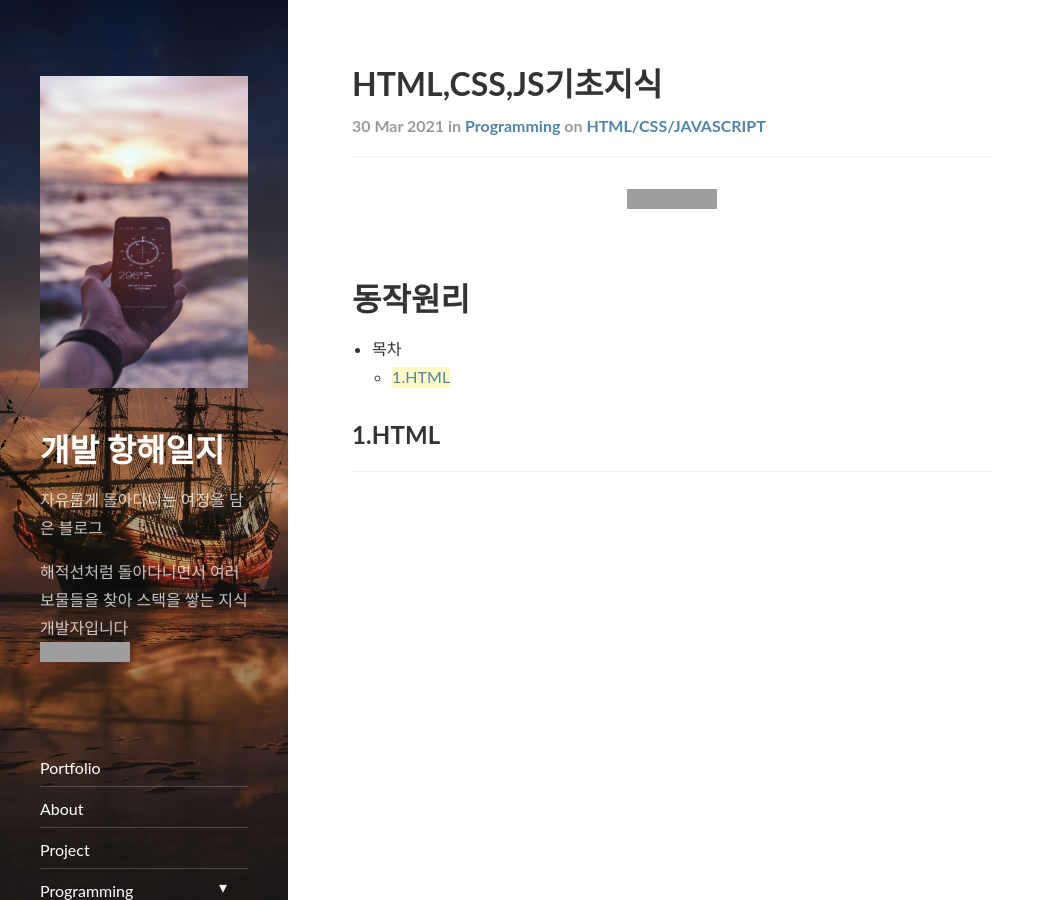
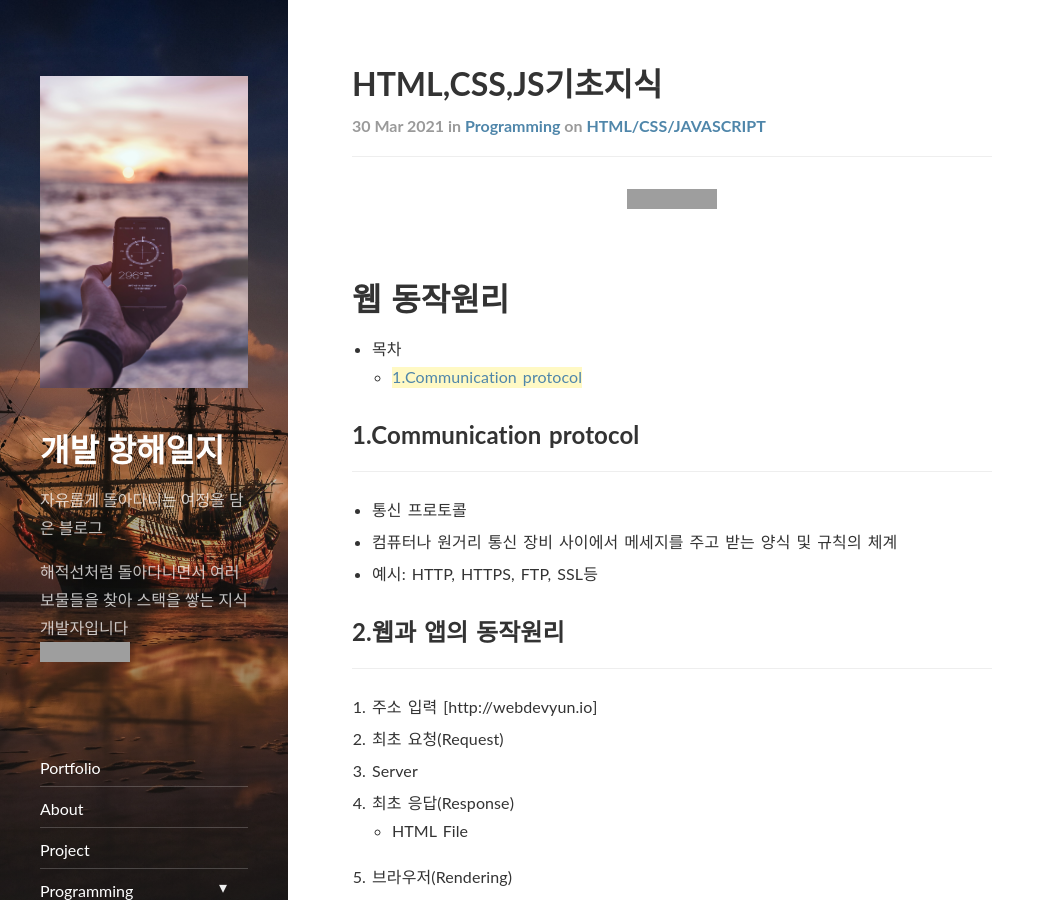
Before and after one commit to WebDev-Yun/Github-Blog, a Jekyll site: the page built from _posts/programming/2021-03-30-summary02.md, in a window 1280 px wide and 900 px high. Shown: the whole window, without its empty margins (0-1055 px from the left). Built offline with Jekyll 4.4.1, drawn with Linux system fonts in a browser that asks for light colours; nearby versions of some CDN libraries; comment, search, counter and statistics services are not loaded; some of the changed text lies outside the part shown; grey boxes are pictures that could not be loaded.

Commit message:
Docs: Summary02 posting content update

```diff
--- a/_posts/programming/2021-03-30-summary02.md
+++ b/_posts/programming/2021-03-30-summary02.md
@@ -8,11 +8,28 @@ comments: true
 
 ---
 
-# 동작원리
+
+# 웹 동작원리
 
 - 목차
-    - [1.HTML](#1.HTML)
+    - [1.Communication protocol](#1.Communication protocol)
 
 
-## 1.HTML
+## 1.Communication protocol
 ---
+- 통신 프로토콜
++ 컴퓨터나 원거리 통신 장비 사이에서 메세지를 주고 받는 양식 및 규칙의 체계
+- 예시: HTTP, HTTPS, FTP, SSL등
+
+## 2.웹과 앱의 동작원리
+---
+1. 주소 입력 [http://webdevyun.io]
+2. 최초 요청(Request)
+3. Server
+4. 최초 응답(Response)
+ - HTML File
+5. 브라우저(Rendering)
+6. 추가요청
+7. Server
+8. 추가 응답
+ - CSS, JS, PNG File...
```
